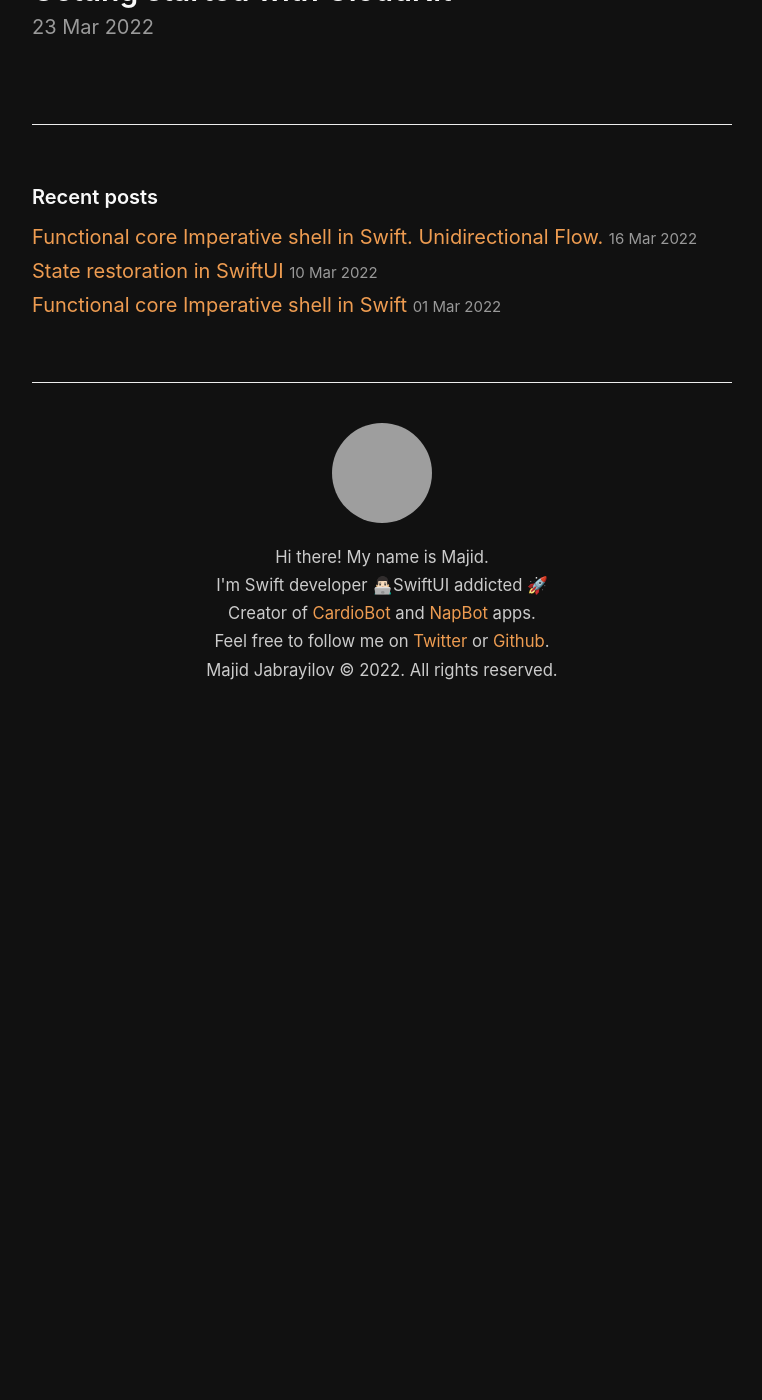
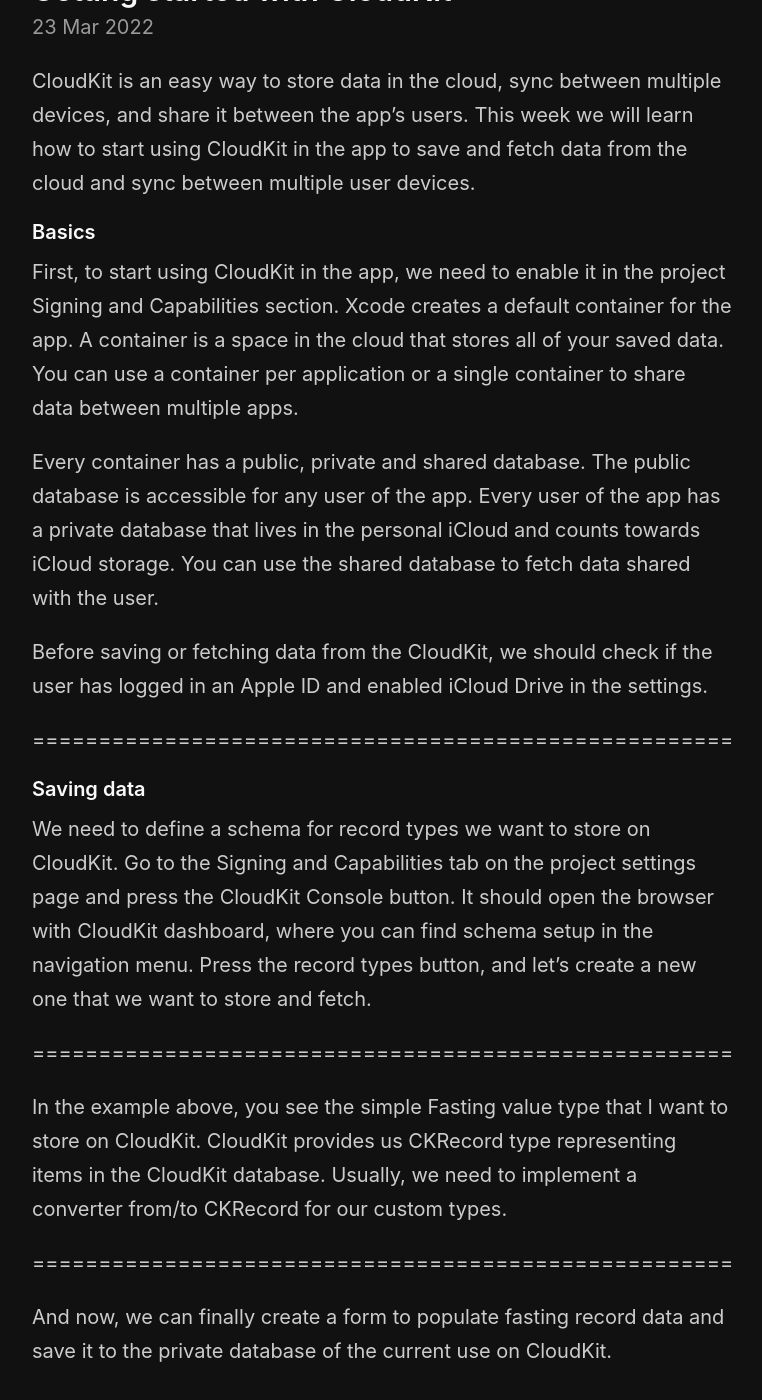
Before and after one commit to mecid/mecid.github.io, a Jekyll site: the page built from _posts/2022-03-23-getting-started-with-cloudkit.md, in a window 1280 px wide and 1400 px high, scrolled down 212 px, cut to the strip 0-1400 px from the top of the window. Shown: the whole strip, without its empty margins (258-1020 px from the left). Built offline with Jekyll 4.4.1, drawn with Linux system fonts in a browser that asks for light colours; before the commit the page ends 936 px from its top, so only the background shows below that; some of the changed text lies outside the part shown; grey boxes are pictures that could not be loaded.

Commit message:
cloudkit post content added

```diff
--- a/_posts/2022-03-23-getting-started-with-cloudkit.md
+++ b/_posts/2022-03-23-getting-started-with-cloudkit.md
@@ -2,3 +2,45 @@
 title: Getting started with CloudKit
 layout: post
 ---
+
+CloudKit is an easy way to store data in the cloud, sync between multiple devices, and share it between the app's users. This week we will learn how to start using CloudKit in the app to save and fetch data from the cloud and sync between multiple user devices.
+
+#### Basics
+First, to start using CloudKit in the app, we need to enable it in the project Signing and Capabilities section. Xcode creates a default container for the app. A container is a space in the cloud that stores all of your saved data. You can use a container per application or a single container to share data between multiple apps.
+
+Every container has a public, private and shared database. The public database is accessible for any user of the app. Every user of the app has a private database that lives in the personal iCloud and counts towards iCloud storage. You can use the shared database to fetch data shared with the user.
+
+Before saving or fetching data from the CloudKit, we should check if the user has logged in an Apple ID and enabled iCloud Drive in the settings.
+
+=====================================================
+
+#### Saving data
+We need to define a schema for record types we want to store on CloudKit. Go to the Signing and Capabilities tab on the project settings page and press the CloudKit Console button. It should open the browser with CloudKit dashboard, where you can find schema setup in the navigation menu. Press the record types button, and let's create a new one that we want to store and fetch.
+
+=====================================================
+
+In the example above, you see the simple Fasting value type that I want to store on CloudKit. CloudKit provides us CKRecord type representing items in the CloudKit database. Usually, we need to implement a converter from/to CKRecord for our custom types.
+
+=====================================================
+
+And now, we can finally create a form to populate fasting record data and save it to the private database of the current use on CloudKit.
+
+=====================================================
+
+#### Fetching data
+Now we can learn how to fetch data from the CloudKit. First, we should update our schema by adding indexes marking fields in our records fetchable and sortable. Let's open the CloudKit dashboard and go to Schema -> Indexes. Here we should create indexes for all the fields we want to fetch or sort.
+
+=====================================================
+
+In the example above, we implemented another converter from an instance of the CKRecord type. Let's move forward and implement a method on the CloudKitService type to fetch the records in the provided date interval.
+
+=====================================================
+
+And now we are ready to implement a view showing the fasting history.
+
+=====================================================
+
+#### Conclusion
+Remember, CloudKit provides us with development and production environments. While developing an app and running it in debug mode, you automatically use the development environment. Before publishing the on TestFlight or App Store, you should deploy schema to the production environment in the CloudKit dashboard.
+
+This week we learned the basics of storing and fetching data in the CloudKit. Now you know how to sync the data between the user devices. Next week we will learn how to implement data sharing between your app users via CloudKit.
```
